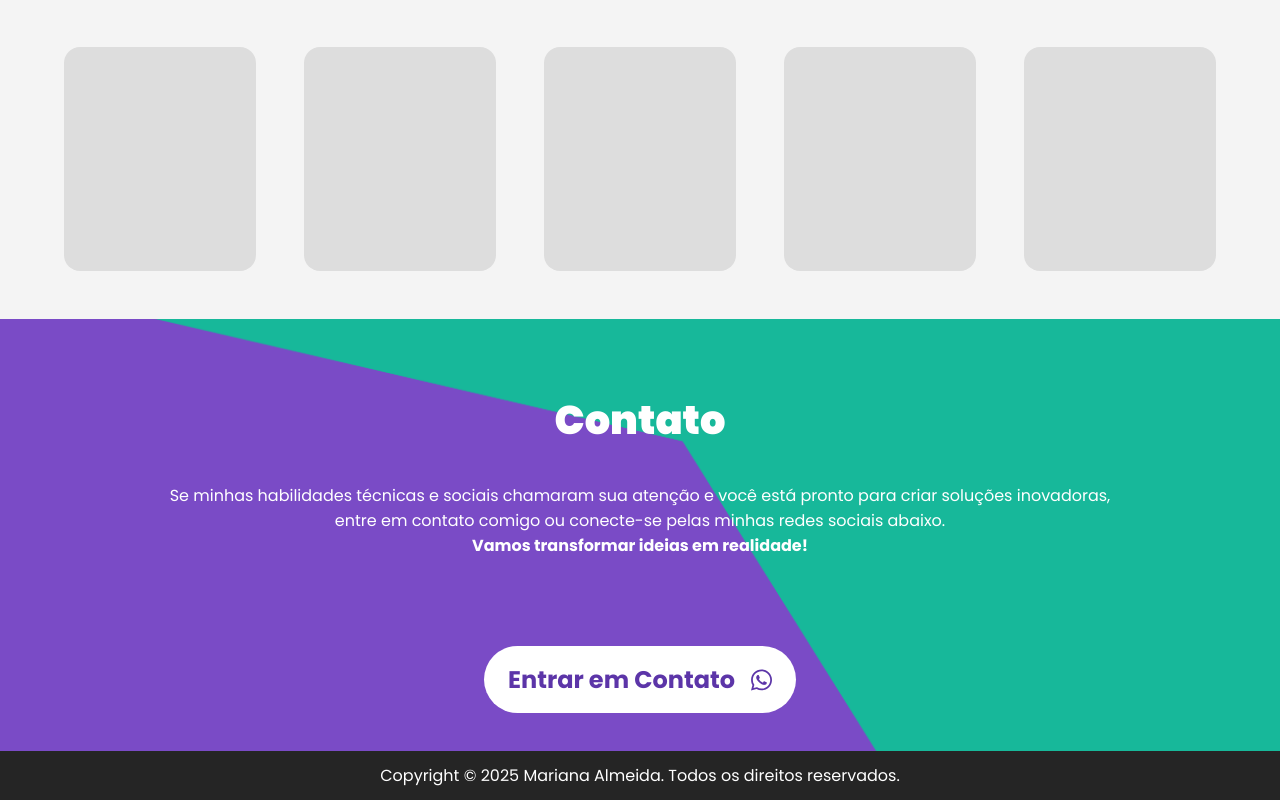
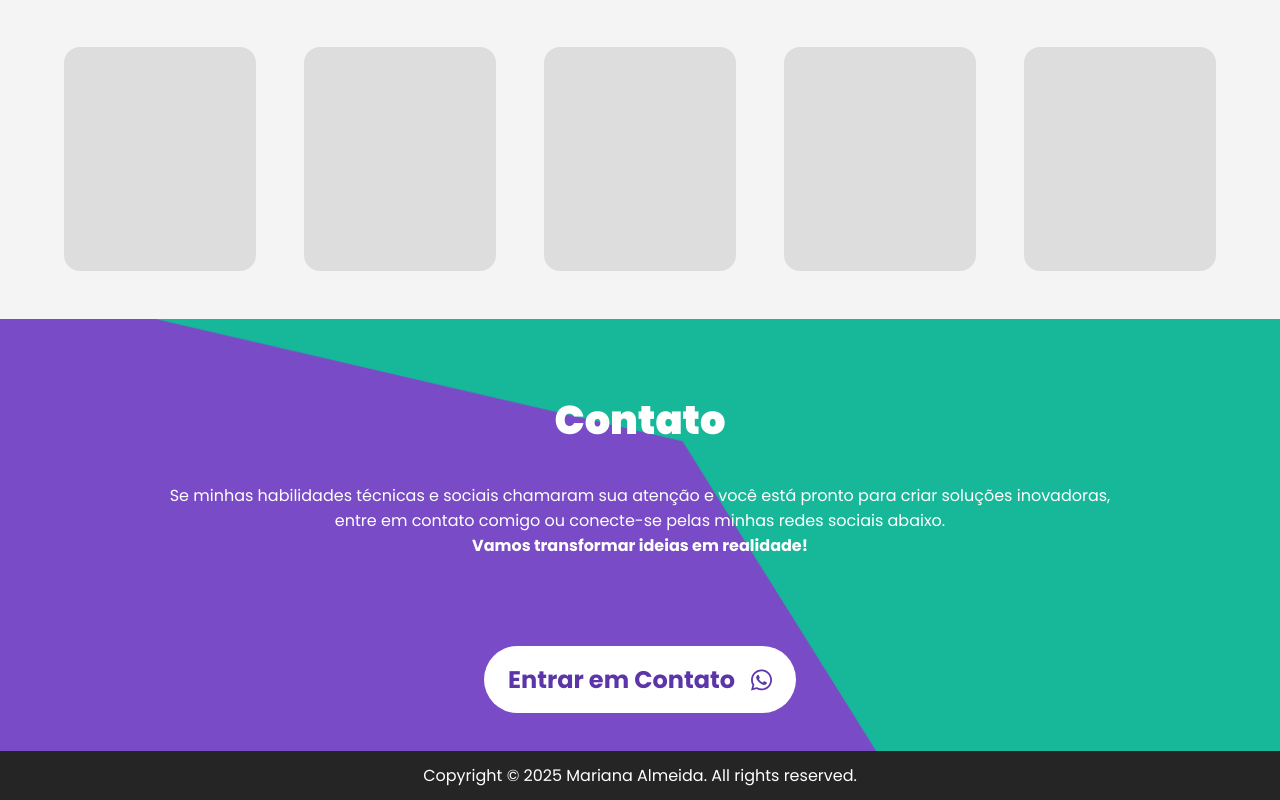
Before and after one commit to marialmeida1/web-portfolio-marialmeida1, a Next.js app: page /en/projects in a window 1280 px wide. Shown: the part 901-1701 px from the top of the page. Built offline with nearby package versions, Linux system fonts and the light colour scheme.

Commit message:
fix: adapting footer

```diff
--- a/src/app/[locale]/(routes)/projects/page.module.css
+++ b/src/app/[locale]/(routes)/projects/page.module.css
@@ -154,15 +154,6 @@
     margin-top: 4.5rem;
 }
 
-.projects__footer {
-    background-color: #252525;
-    color: #fff;
-    font-size: 1rem;
-    text-align: center;
-    width: 100%;
-    padding: 0.75rem 0rem;
-}
-
 @media (max-width: 1175px) {
     .projects__images ul {
         gap: 1rem;
@@ -190,8 +181,4 @@
     .projects__contact {
         height: 30rem;
     }
-
-    .projects__footer {
-        font-size: 0.75rem;
-    }
 }
--- a/src/app/[locale]/(routes)/projects/page.tsx
+++ b/src/app/[locale]/(routes)/projects/page.tsx
@@ -71,9 +71,6 @@ export default function Projects() {
                         rel="noopener noreferrer">Entrar em Contato <FontAwesomeIcon icon={faWhatsapp} /></a>
                 </div>
             </section>
-
-            <section className={style.projects__footer}>Copyright © 2025 Mariana Almeida. Todos os direitos reservados.</section>
-
         </>
     );
 }
--- a/src/app/[locale]/layout.tsx
+++ b/src/app/[locale]/layout.tsx
@@ -1,11 +1,16 @@
+// Language
 import { NextIntlClientProvider, hasLocale } from 'next-intl';
 import { notFound } from 'next/navigation';
 import { routing } from '@/src/i18n/routing';
 
+// Styles
 import "../globals.css";
 import '@/src/lib/fontawesome';
 import { Poppins } from 'next/font/google';
+
+// Components
 import Navbar from '@/src/components/commons/Navbar';
+import Footer from '@/src/components/commons/Footer';
 
 const poppins = Poppins({
   subsets: ['latin'],
@@ -29,6 +34,7 @@ export default async function LocaleLayout({
       <body className={poppins.className}>
         <Navbar />
         <NextIntlClientProvider>{children}</NextIntlClientProvider>
+        <Footer />
       </body>
     </html>
   );
--- a/src/components/commons/Footer.tsx
+++ b/src/components/commons/Footer.tsx
@@ -1,5 +1,15 @@
+// Styles
 import style from "./Footer.module.css"
 
+// Translation
+import { useTranslations } from 'next-intl';
+
+
 export default function Footer() {
-    <section className={style.footer}>Copyright © 2025 Mariana Almeida. Todos os direitos reservados.</section>
+
+    const t = useTranslations();
+
+    return(
+        <section className={style.footer}>{t('footer')}</section>
+    );
 }
--- a/src/components/home/Networks.tsx
+++ b/src/components/home/Networks.tsx
@@ -54,8 +54,6 @@ export default function Networks() {
                     <FontAwesomeIcon icon={faMedium} />
                 </a>
             </div>
-
-            <div className={style.networks__footer}>Copyright © 2025 Mariana Almeida. Todos os direitos reservados.</div>
         </section>
     );
 }
```
Also changed, not shown: src/components/home/Networks.module.css (+0 -13 lines).
